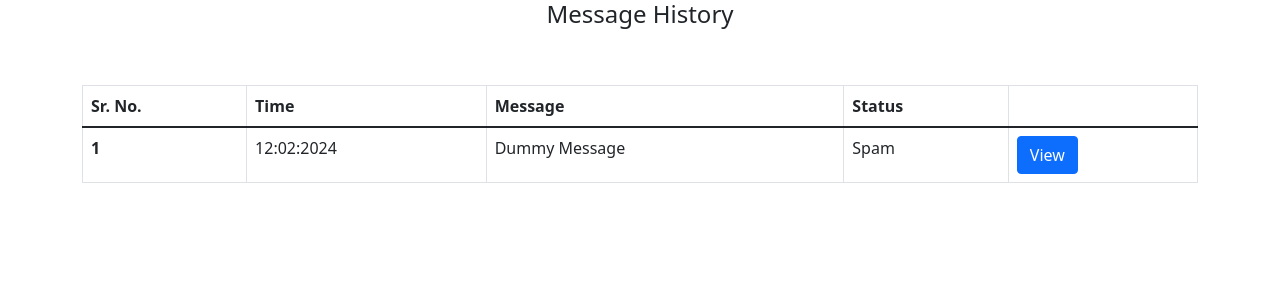
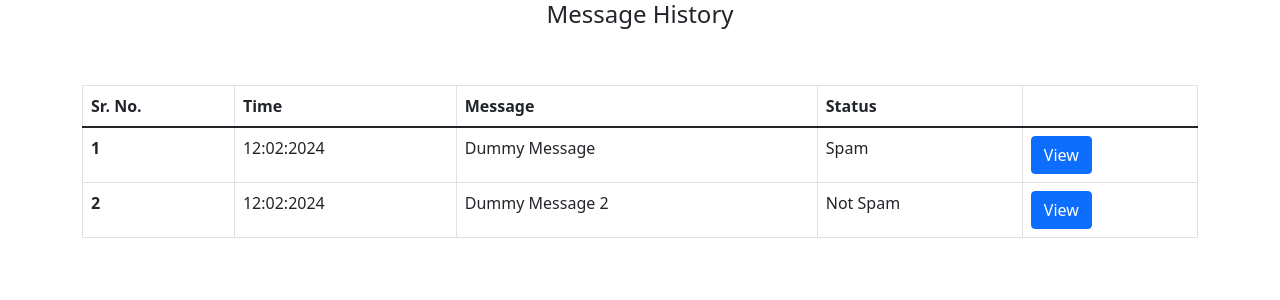
Before and after one commit to shyamjames/email_spam, a Django app: page /view_history in a window 1280 px wide. Shown: the top 300 px of the page. Run offline with Django 3.2, Linux system fonts and the light colour scheme.

Commit message:
DB + :ogin page

```diff
--- a/email_spam/email_spam/settings.py
+++ b/email_spam/email_spam/settings.py
@@ -44,7 +44,7 @@ MIDDLEWARE = [
     'django.middleware.security.SecurityMiddleware',
     'django.contrib.sessions.middleware.SessionMiddleware',
     'django.middleware.common.CommonMiddleware',
-    'django.middleware.csrf.CsrfViewMiddleware',
+    # 'django.middleware.csrf.CsrfViewMiddleware',
     'django.contrib.auth.middleware.AuthenticationMiddleware',
     'django.contrib.messages.middleware.MessageMiddleware',
     'django.middleware.clickjacking.XFrameOptionsMiddleware',
--- a/email_spam/home/urls.py
+++ b/email_spam/home/urls.py
@@ -24,4 +24,5 @@ urlpatterns = [
   path('raise_complaint',views.raise_complaint),
   path('submit_message',views.submit_message),
   path('view_history',views.view_history),
+  path('admin_home',views.admin_home),
 ]
--- a/email_spam/home/views.py
+++ b/email_spam/home/views.py
@@ -1,11 +1,29 @@
+from django.http import HttpResponse
 from django.shortcuts import render
-
+from home.models import *
 # Create your views here.
 
 def public_home(request):
     return render (request,'public_pages/public_home.html')
 
 def login(request):
+    if 'submit' in request.POST:
+        uname = request.POST['username']
+        passwd = request.POST['password']
+        if Login.objects.filter(username=uname,password=passwd).exists():
+            q = Login.objects.get(username=uname, password=passwd)
+            request.session['loginid']=q.pk
+
+            if q.usertype=='admin':
+                return HttpResponse("<script>alert('Login SUccess');window.location='admin_home'</script>")
+            elif q.usertype=='user':
+                f = User.objects.get(LOGIN_id = q.pk)
+                if f:
+                    request.session['userid'] = f.pk
+                    return HttpResponse("<script>alert('Login Success');window.location='public_home'</script>")
+            else:
+                return HttpResponse("<script>alert('Invalid Login');</script>")
+
     return render(request,'public_pages/login.html')
 
 def registration(request):
@@ -19,3 +37,6 @@ def submit_message(request):
 
 def view_history(request):
     return render(request, 'public_pages/view_history.html')
+
+def admin_home(request):
+    return render(request,'admin_pages/admin_home.html')
--- a/email_spam/templates/public_pages/login.html
+++ b/email_spam/templates/public_pages/login.html
@@ -25,7 +25,7 @@
                         <br>
                         <a href="">forgot password?</a>
                         <br><br>
-                        <input type="submit" class="btn btn-primary">
+                        <input type="submit" name="submit" class="btn btn-primary">
                         <br>
                         <br>
                         <a href="registration">New user? Signup here</a>
--- a/email_spam/templates/public_pages/view_history.html
+++ b/email_spam/templates/public_pages/view_history.html
@@ -39,6 +39,13 @@
                     <td>Spam</td>
                     <td><button class="btn btn-primary">View</button></td>
                 </tr>
+                <tr>
+                    <th scope="row">2</th>
+                    <td>12:02:2024</td>
+                    <td>Dummy Message 2</td>
+                    <td>Not Spam</td>
+                    <td><button class="btn btn-primary">View</button></td>
+                </tr>
             </tbody>
         </table>
     </div>
```
Also changed, not shown: 1 other file.
